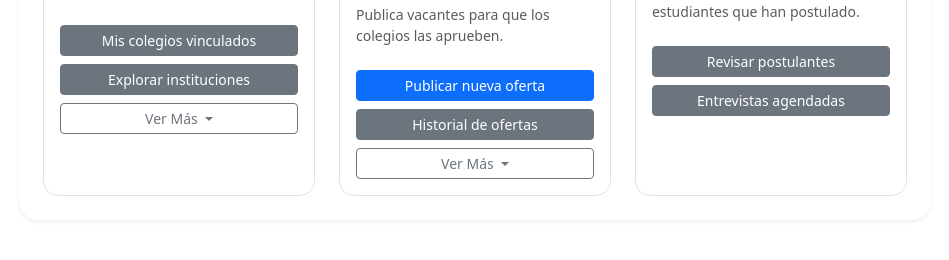
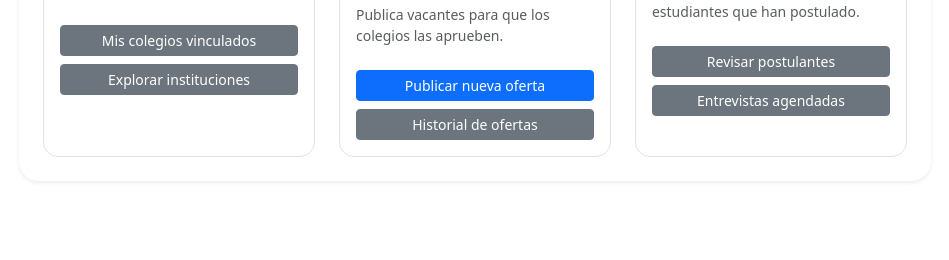
Before and after one commit to vicenteisg2006/IS-CECJMC, a Django app: template APP/templates/3_Empresa/dashboard.html in a window 1280 px wide. Shown: the part 354-614 px from the top of the page, without its empty margins (325-1274 px from the left). Run offline with Django 5.2, Linux system fonts and the light colour scheme; the template is opened without the code that fills it, so the values that code supplies are empty; some libraries are stand-ins or nearby versions.

Commit message:
dashboard arreglado, se me pasooooo

```diff
--- a/APP/templates/3_Empresa/dashboard.html
+++ b/APP/templates/3_Empresa/dashboard.html
@@ -27,14 +27,15 @@
                                 <a href="{% url 'mis_colegios' %}" class="btn btn-secondary btn-sm">Mis colegios vinculados</a>
                                 <a href="{% url 'explorar_instituciones' %}" class="btn btn-secondary btn-sm">Explorar instituciones</a>
 
-                                <div class="dropdown d-grid">
+                                <!-- <div class="dropdown d-grid">
                                     <button class="btn btn-outline-secondary btn-sm dropdown-toggle" type="button" data-bs-toggle="dropdown" aria-expanded="false">
                                         Ver Más
                                     </button>
                                     <ul class="dropdown-menu w-100 shadow-sm border-0">
                                         <li><a class="dropdown-item small text-muted" href="#"><i class="bi bi-file-earmark-bar-graph me-2"></i>Reporte de impacto</a></li>
                                     </ul>
-                                </div>
+                                </div> -->
+
                             </div>
                         </div>
                     </div>
@@ -52,14 +53,15 @@
                                 </button>
                                 <a href="{% url 'historial_ofertas' %}" class="btn btn-secondary btn-sm">Historial de ofertas</a>
 
-                                <div class="dropdown d-grid">
+                                <!-- <div class="dropdown d-grid">
                                     <button class="btn btn-outline-secondary btn-sm dropdown-toggle" type="button" data-bs-toggle="dropdown" aria-expanded="false">
                                         Ver Más
                                     </button>
                                     <ul class="dropdown-menu w-100 shadow-sm border-0">
                                         <li><a class="dropdown-item small text-muted" href="#"><i class="bi bi-archive me-2"></i>Ofertas cerradas</a></li>
                                     </ul>
-                                </div>
+                                </div> -->
+
                             </div>
                         </div>
                     </div>
```
